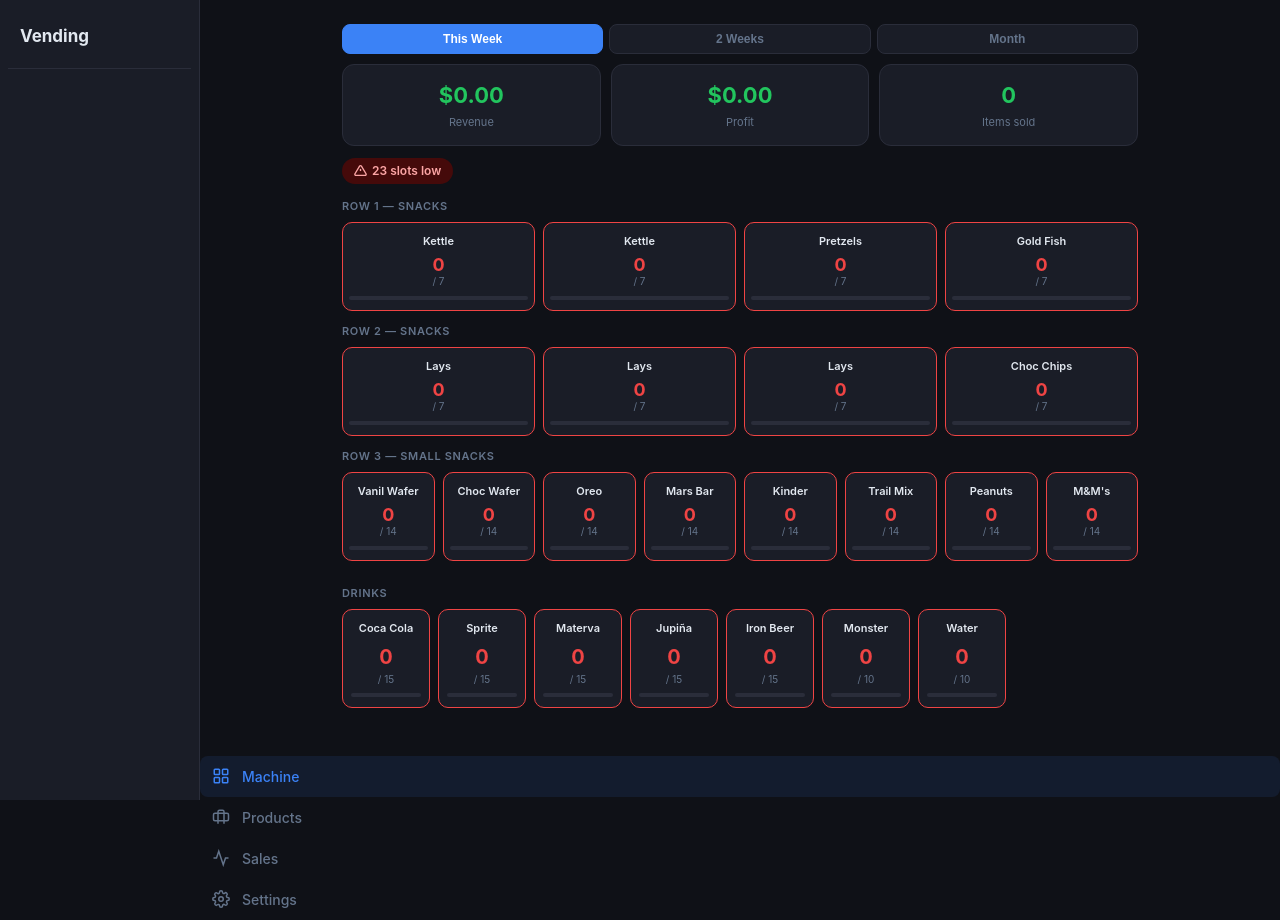
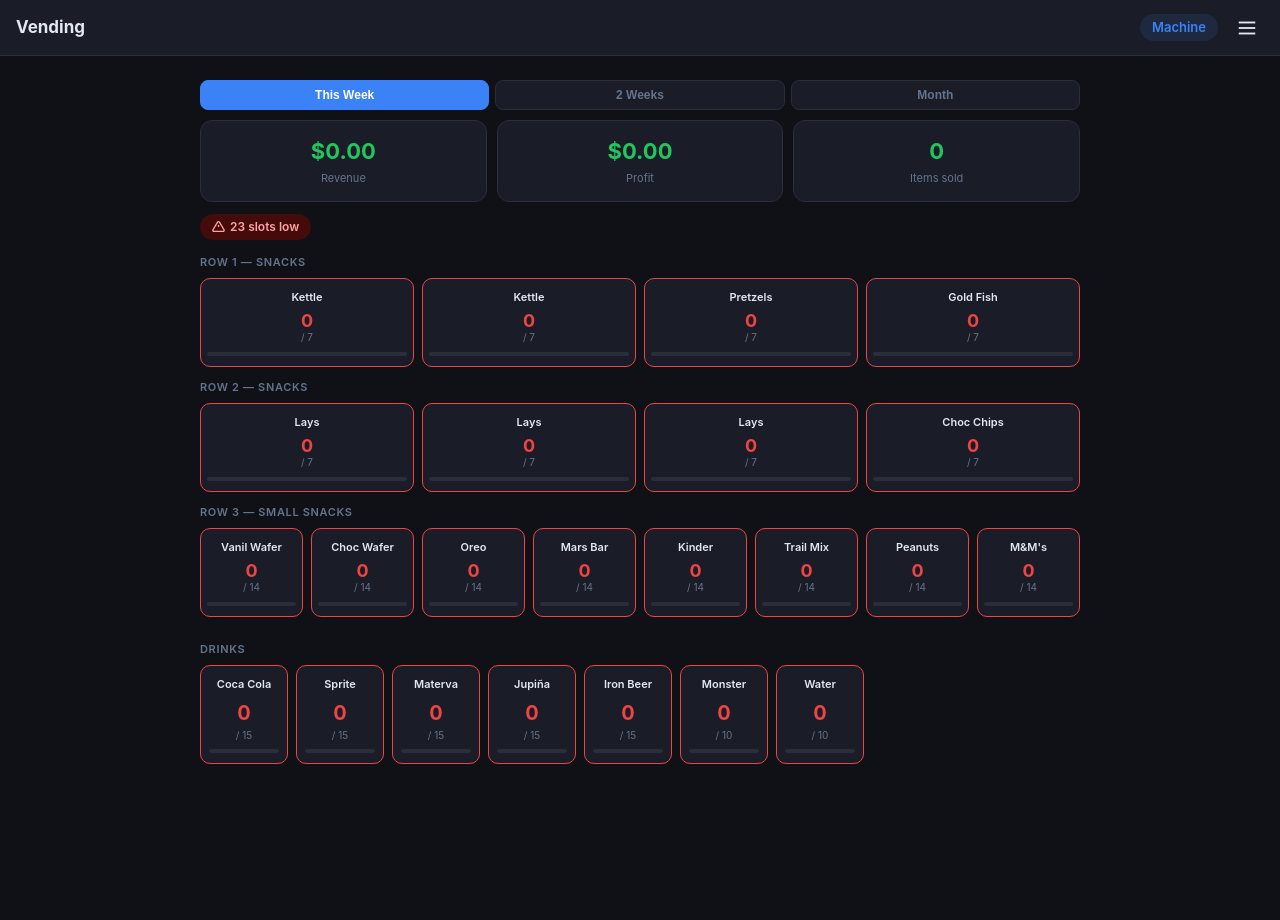
Before and after one commit to maijime/vending-inv, a Flask app: page / in a window 1280 px wide. After the commit the page ends 764 px from the top, so only its background shows below. Run offline with Flask 3, Linux system fonts and the light colour scheme; the visitor is signed in with stand-in values (Sample User, id 1); data comes from the database, SQL or seed files in the repository; data that the repository does not hold is empty.

Commit message:
Remove desktop sidebar - use same top nav + hamburger on all screen sizes
Co-Authored-By: Claude Sonnet 4.6 <noreply@anthropic.com>

```diff
--- a/templates/base.html
+++ b/templates/base.html
@@ -81,42 +81,10 @@
     /* ── Page ── */
     .page { padding: 16px; max-width: 680px; margin: 0 auto; }
 
-    /* ── Desktop layout: full-height left sidebar ── */
+    /* ── Desktop: wider content, same top nav ── */
     @media (min-width: 768px) {
-      :root { --sidebar-w: 200px; }
-      body { padding-top: 0; padding-left: var(--sidebar-w); }
-
-      /* Top bar becomes the sidebar header strip */
-      nav {
-        top: 0; left: 0; bottom: 0; right: auto;
-        width: var(--sidebar-w); height: 100vh;
-        flex-direction: column; align-items: flex-start;
-        justify-content: flex-start;
-        border-bottom: none; border-right: 1px solid var(--border);
-        padding: 20px 8px 16px; gap: 0;
-      }
-      .nav-title {
-        font-size: 17px; font-weight: 700;
-        padding: 4px 12px 18px;
-        border-bottom: 1px solid var(--border);
-        width: 100%; flex: none; margin-bottom: 8px;
-      }
-      .nav-menu-btn { display: none; }
-      .nav-current  { display: none; }
-
-      /* Links render inside the sidebar */
-      .nav-dropdown {
-        position: static !important;
-        display: flex !important; flex-direction: column;
-        background: none; border: none; border-radius: 0;
-        padding: 0; box-shadow: none; min-width: unset;
-        width: 100%;
-      }
-      .nav-dropdown a {
-        border-radius: 8px; font-size: 14px;
-        padding: 10px 12px;
-      }
-      .page { padding: 24px 32px; max-width: 860px; }
+      .page { padding: 24px 40px; max-width: 960px; }
+      .nav-dropdown { right: 16px; min-width: 200px; }
     }
 
     /* ── Cards ── */
```
